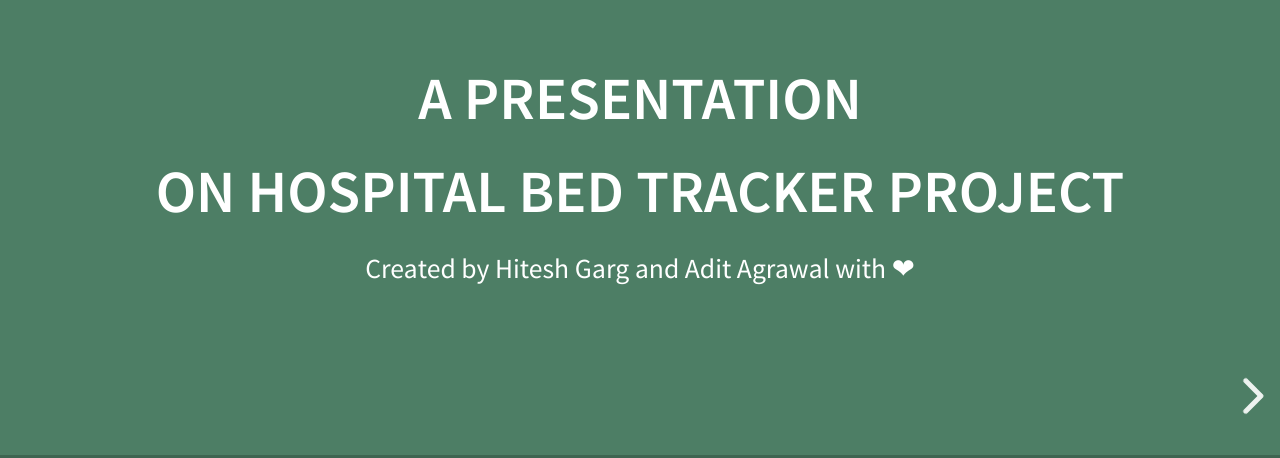
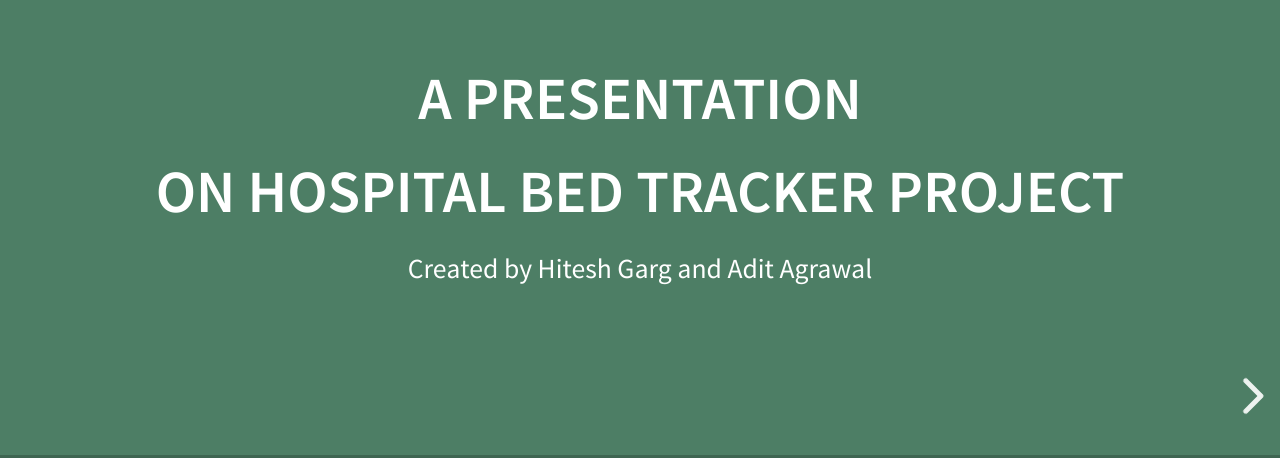
Before and after one commit to yashrajmishra/hospital-bed-presentation, a website: page index.html in a window 1280 px wide. Shown: the part 342-800 px from the top of the page. Drawn offline with Linux system fonts and the light colour scheme.

Commit message:
Update index.html

```diff
--- a/index.html
+++ b/index.html
@@ -37,7 +37,7 @@
 				<h3>On Hospital Bed Tracker Project</h3>
 				<p>
 					<small>Created by Hitesh Garg and Adit Agrawal
-						with ❤</small>
+						</small>
 				</p>
 			</section>
 
```
